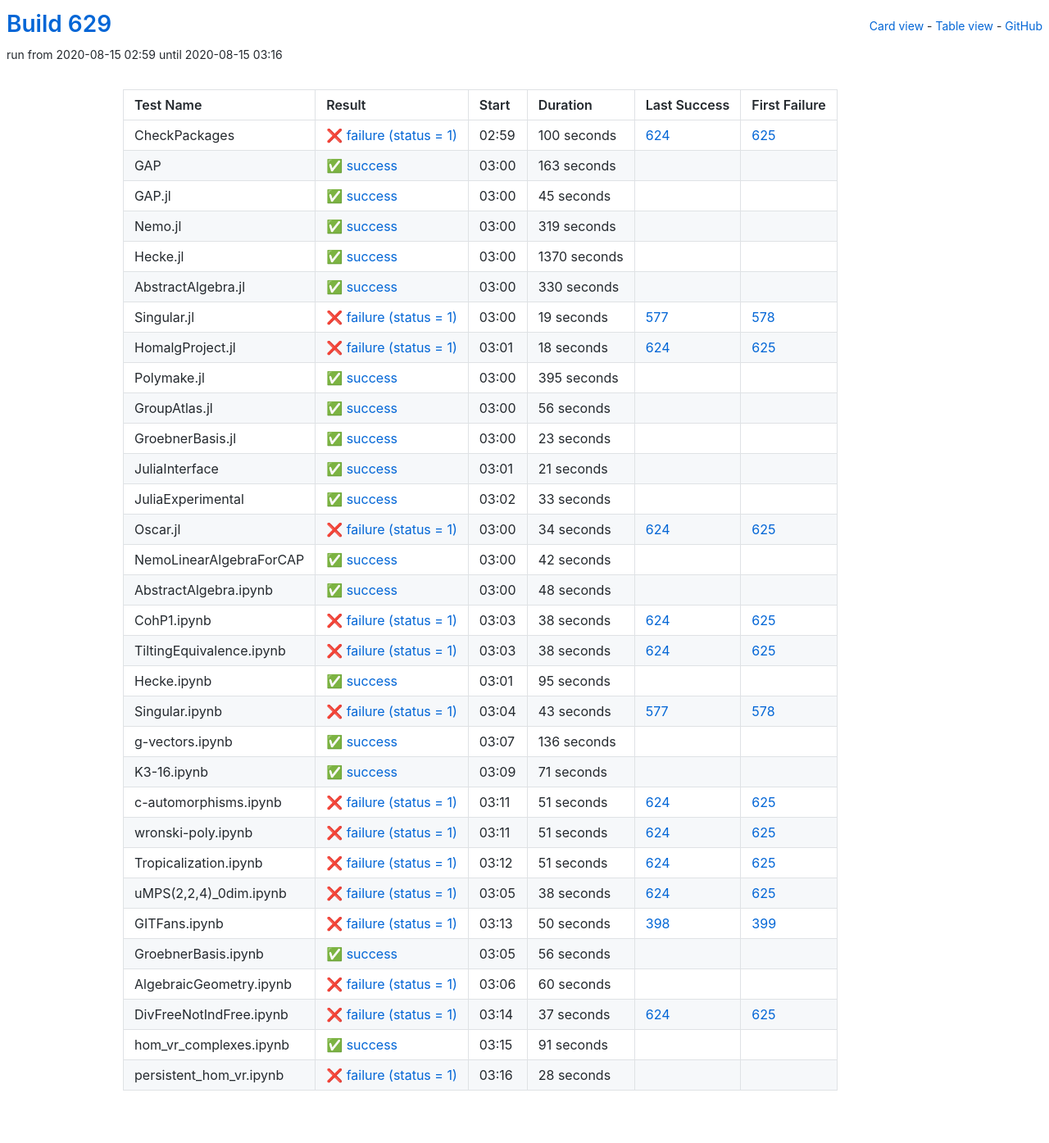
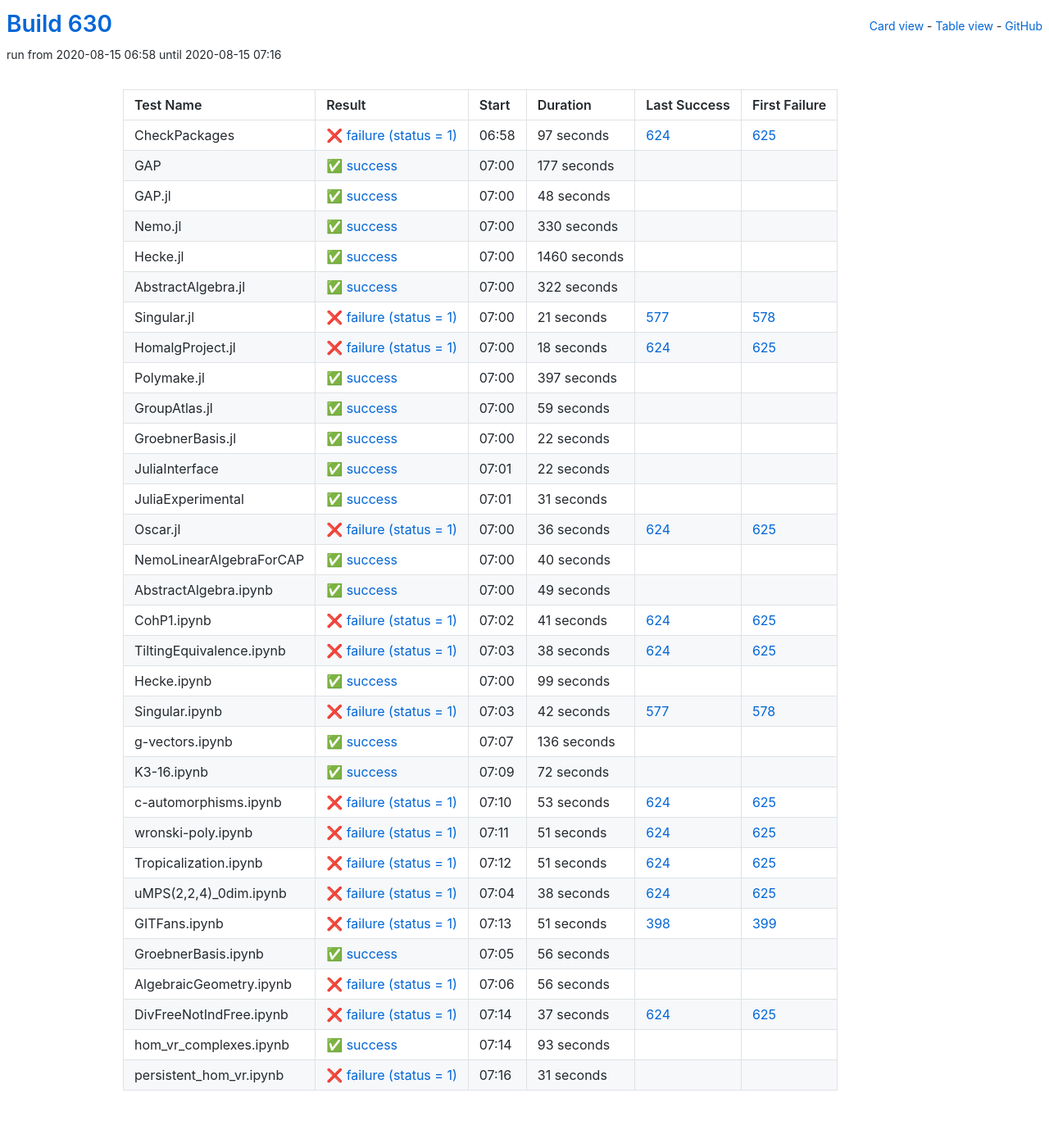
Before and after one commit to oscar-system/oscar-ci-status-stable, a Jekyll site: the page built from table.html, in a window 1280 px wide. Shown: the whole page at 82% size. Built offline with Jekyll 4.4.1, drawn with Linux system fonts in a browser that asks for light colours.

Commit message:
Build #630

```diff
--- a/_data/ci.yml
+++ b/_data/ci.yml
@@ -1,6 +1,6 @@
 ---
-build: 629
-build_url: https://oscarci.mathematik.uni-kl.de/job/oscar-stable/629/
+build: 630
+build_url: https://oscarci.mathematik.uni-kl.de/job/oscar-stable/630/
 job: oscar-stable
 organization: oscar-system
 repo: oscar-ci-status-stable
@@ -8,68 +8,44 @@ repourl: https://github.com/oscar-system/oscar-ci-status-stable
 tests:
 - name: CheckPackages
   id: checkpackages
-  log: https://oscarci.mathematik.uni-kl.de/job/oscar-stable/629/artifact/logs/build-629/CheckPackages.log
-  start: 2020-08-15 02:59
+  log: https://oscarci.mathematik.uni-kl.de/job/oscar-stable/630/artifact/logs/build-630/CheckPackages.log
+  start: 2020-08-15 06:58
   success: false
   exitcode: 1
   status: failure
-  duration: 100
+  duration: 97
   last_success: 624
   last_success_url: https://oscarci.mathematik.uni-kl.de/job/oscar-stable/624/
   first_failure: 625
   first_failure_url: https://oscarci.mathematik.uni-kl.de/job/oscar-stable/625/
 - name: GAP
   id: gap
-  log: https://oscarci.mathematik.uni-kl.de/job/oscar-stable/629/artifact/logs/build-629/GAP.log
-  start: 2020-08-15 03:00
+  log: https://oscarci.mathematik.uni-kl.de/job/oscar-stable/630/artifact/logs/build-630/GAP.log
+  start: 2020-08-15 07:00
   success: true
   exitcode: 0
   status: success
-  duration: 163
+  duration: 177
   last_success: false
   last_success_url:
   first_failure: false
   first_failure_url:
 - name: GAP.jl
   id: gap-jl
-  log: https://oscarci.mathematik.uni-kl.de/job/oscar-stable/629/artifact/logs/build-629/GAP.jl.log
-  start: 2020-08-15 03:00
+  log: https://oscarci.mathematik.uni-kl.de/job/oscar-stable/630/artifact/logs/build-630/GAP.jl.log
+  start: 2020-08-15 07:00
   success: true
   exitcode: 0
   status: success
-  duration: 45
+  duration: 48
   last_success: false
   last_success_url:
   first_failure: false
   first_failure_url:
 - name: Nemo.jl
   id: nemo-jl
-  log: https://oscarci.mathematik.uni-kl.de/job/oscar-stable/629/artifact/logs/build-629/Nemo.jl.log
-  start: 2020-08-15 03:00
-  success: true
-  exitcode: 0
-  status: success
-  duration: 319
-  last_success: false
-  last_success_url:
-  first_failure: false
-  first_failure_url:
-- name: Hecke.jl
-  id: hecke-jl
-  log: https://oscarci.mathematik.uni-kl.de/job/oscar-stable/629/artifact/logs/build-629/Hecke.jl.log
-  start: 2020-08-15 03:00
-  success: true
-  exitcode: 0
-  status: success
-  duration: 1370
-  last_success: false
-  last_success_url:
-  first_failure: false
-  first_failure_url:
-- name: AbstractAlgebra.jl
-  id: abstractalgebra-jl
-  log: https://oscarci.mathematik.uni-kl.de/job/oscar-stable/629/artifact/logs/build-629/AbstractAlgebra.jl.log
-  start: 2020-08-15 03:00
+  log: https://oscarci.mathematik.uni-kl.de/job/oscar-stable/630/artifact/logs/build-630/Nemo.jl.log
+  start: 2020-08-15 07:00
   success: true
   exitcode: 0
   status: success
@@ -78,22 +54,46 @@ tests:
   last_success_url:
   first_failure: false
   first_failure_url:
+- name: Hecke.jl
+  id: hecke-jl
+  log: https://oscarci.mathematik.uni-kl.de/job/oscar-stable/630/artifact/logs/build-630/Hecke.jl.log
+  start: 2020-08-15 07:00
+  success: true
+  exitcode: 0
+  status: success
+  duration: 1460
+  last_success: false
+  last_success_url:
+  first_failure: false
+  first_failure_url:
+- name: AbstractAlgebra.jl
+  id: abstractalgebra-jl
+  log: https://oscarci.mathematik.uni-kl.de/job/oscar-stable/630/artifact/logs/build-630/AbstractAlgebra.jl.log
+  start: 2020-08-15 07:00
+  success: true
+  exitcode: 0
+  status: success
+  duration: 322
+  last_success: false
+  last_success_url:
+  first_failure: false
+  first_failure_url:
 - name: Singular.jl
   id: singular-jl
-  log: https://oscarci.mathematik.uni-kl.de/job/oscar-stable/629/artifact/logs/build-629/Singular.jl.log
-  start: 2020-08-15 03:00
+  log: https://oscarci.mathematik.uni-kl.de/job/oscar-stable/630/artifact/logs/build-630/Singular.jl.log
+  start: 2020-08-15 07:00
   success: false
   exitcode: 1
   status: failure
-  duration: 19
+  duration: 21
   last_success: 577
   last_success_url: https://oscarci.mathematik.uni-kl.de/job/oscar-stable/577/
   first_failure: 578
   first_failure_url: https://oscarci.mathematik.uni-kl.de/job/oscar-stable/578/
 - name: HomalgProject.jl
   id: homalgproject-jl
-  log: https://oscarci.mathematik.uni-kl.de/job/oscar-stable/629/artifact/logs/build-629/HomalgProject.jl.log
-  start: 2020-08-15 03:01
+  log: https://oscarci.mathematik.uni-kl.de/job/oscar-stable/630/artifact/logs/build-630/HomalgProject.jl.log
+  start: 2020-08-15 07:00
   success: false
   exitcode: 1
   status: failure
@@ -104,116 +104,116 @@ tests:
   first_failure_url: https://oscarci.mathematik.uni-kl.de/job/oscar-stable/625/
 - name: Polymake.jl
   id: polymake-jl
-  log: https://oscarci.mathematik.uni-kl.de/job/oscar-stable/629/artifact/logs/build-629/Polymake.jl.log
-  start: 2020-08-15 03:00
+  log: https://oscarci.mathematik.uni-kl.de/job/oscar-stable/630/artifact/logs/build-630/Polymake.jl.log
+  start: 2020-08-15 07:00
   success: true
   exitcode: 0
   status: success
-  duration: 395
+  duration: 397
   last_success: false
   last_success_url:
   first_failure: false
   first_failure_url:
 - name: GroupAtlas.jl
   id: groupatlas-jl
-  log: https://oscarci.mathematik.uni-kl.de/job/oscar-stable/629/artifact/logs/build-629/GroupAtlas.jl.log
-  start: 2020-08-15 03:00
+  log: https://oscarci.mathematik.uni-kl.de/job/oscar-stable/630/artifact/logs/build-630/GroupAtlas.jl.log
+  start: 2020-08-15 07:00
   success: true
   exitcode: 0
   status: success
-  duration: 56
+  duration: 59
   last_success: false
   last_success_url:
   first_failure: false
   first_failure_url:
 - name: GroebnerBasis.jl
   id: groebnerbasis-jl
-  log: https://oscarci.mathematik.uni-kl.de/job/oscar-stable/629/artifact/logs/build-629/GroebnerBasis.jl.log
-  start: 2020-08-15 03:00
+  log: https://oscarci.mathematik.uni-kl.de/job/oscar-stable/630/artifact/logs/build-630/GroebnerBasis.jl.log
+  start: 2020-08-15 07:00
   success: true
   exitcode: 0
   status: success
-  duration: 23
+  duration: 22
   last_success: false
   last_success_url:
   first_failure: false
   first_failure_url:
 - name: JuliaInterface
   id: juliainterface
-  log: https://oscarci.mathematik.uni-kl.de/job/oscar-stable/629/artifact/logs/build-629/JuliaInterface.log
-  start: 2020-08-15 03:01
+  log: https://oscarci.mathematik.uni-kl.de/job/oscar-stable/630/artifact/logs/build-630/JuliaInterface.log
+  start: 2020-08-15 07:01
   success: true
   exitcode: 0
   status: success
-  duration: 21
+  duration: 22
   last_success: false
   last_success_url:
   first_failure: false
   first_failure_url:
 - name: JuliaExperimental
   id: juliaexperimental
-  log: https://oscarci.mathematik.uni-kl.de/job/oscar-stable/629/artifact/logs/build-629/JuliaExperimental.log
-  start: 2020-08-15 03:02
+  log: https://oscarci.mathematik.uni-kl.de/job/oscar-stable/630/artifact/logs/build-630/JuliaExperimental.log
+  start: 2020-08-15 07:01
   success: true
   exitcode: 0
   status: success
-  duration: 33
+  duration: 31
   last_success: false
   last_success_url:
   first_failure: false
   first_failure_url:
 - name: Oscar.jl
   id: oscar-jl
-  log: https://oscarci.mathematik.uni-kl.de/job/oscar-stable/629/artifact/logs/build-629/Oscar.jl.log
-  start: 2020-08-15 03:00
+  log: https://oscarci.mathematik.uni-kl.de/job/oscar-stable/630/artifact/logs/build-630/Oscar.jl.log
+  start: 2020-08-15 07:00
   success: false
   exitcode: 1
   status: failure
-  duration: 34
+  duration: 36
   last_success: 624
   last_success_url: https://oscarci.mathematik.uni-kl.de/job/oscar-stable/624/
   first_failure: 625
   first_failure_url: https://oscarci.mathematik.uni-kl.de/job/oscar-stable/625/
 - name: NemoLinearAlgebraForCAP
   id: nemolinearalgebraforcap
-  log: https://oscarci.mathematik.uni-kl.de/job/oscar-stable/629/artifact/logs/build-629/NemoLinearAlgebraForCAP.log
-  start: 2020-08-15 03:00
+  log: https://oscarci.mathematik.uni-kl.de/job/oscar-stable/630/artifact/logs/build-630/NemoLinearAlgebraForCAP.log
+  start: 2020-08-15 07:00
   success: true
   exitcode: 0
   status: success
-  duration: 42
+  duration: 40
   last_success: false
   last_success_url:
   first_failure: false
   first_failure_url:
 - name: AbstractAlgebra.ipynb
   id: abstractalgebra-ipynb
-  log: https://oscarci.mathematik.uni-kl.de/job/oscar-stable/629/artifact/logs/build-629/AbstractAlgebra.ipynb.log
-  start: 2020-08-15 03:00
+  log: https://oscarci.mathematik.uni-kl.de/job/oscar-stable/630/artifact/logs/build-630/AbstractAlgebra.ipynb.log
+  start: 2020-08-15 07:00
   success: true
   exitcode: 0
   status: success
-  duration: 48
+  duration: 49
   last_success: false
   last_success_url:
   first_failure: false
   first_failure_url:
 - name: CohP1.ipynb
   id: cohp1-ipynb
-  log: https://oscarci.mathematik.uni-kl.de/job/oscar-stable/629/artifact/logs/build-629/CohP1.ipynb.log
-  start: 2020-08-15 03:03
+  log: https://oscarci.mathematik.uni-kl.de/job/oscar-stable/630/artifact/logs/build-630/CohP1.ipynb.log
+  start: 2020-08-15 07:02
   success: false
   exitcode: 1
   status: failure
-  duration: 38
+  duration: 41
   last_success: 624
   last_success_url: https://oscarci.mathematik.uni-kl.de/job/oscar-stable/624/
   first_failure: 625
   first_failure_url: https://oscarci.mathematik.uni-kl.de/job/oscar-stable/625/
 - name: TiltingEquivalence.ipynb
   id: tiltingequivalence-ipynb
-  log: https://oscarci.mathematik.uni-kl.de/job/oscar-stable/629/artifact/logs/build-629/TiltingEquivalence.ipynb.log
-  start: 2020-08-15 03:03
+  log: https://oscarci.mathematik.uni-kl.de/job/oscar-stable/630/artifact/logs/build-630/TiltingEquivalence.ipynb.log
+  start: 2020-08-15 07:03
   success: false
   exitcode: 1
   status: failure
@@ -224,32 +224,32 @@ tests:
   first_failure_url: https://oscarci.mathematik.uni-kl.de/job/oscar-stable/625/
 - name: Hecke.ipynb
   id: hecke-ipynb
-  log: https://oscarci.mathematik.uni-kl.de/job/oscar-stable/629/artifact/logs/build-629/Hecke.ipynb.log
-  start: 2020-08-15 03:01
+  log: https://oscarci.mathematik.uni-kl.de/job/oscar-stable/630/artifact/logs/build-630/Hecke.ipynb.log
+  start: 2020-08-15 07:00
   success: true
   exitcode: 0
   status: success
-  duration: 95
+  duration: 99
   last_success: false
   last_success_url:
   first_failure: false
   first_failure_url:
 - name: Singular.ipynb
   id: singular-ipynb
-  log: https://oscarci.mathematik.uni-kl.de/job/oscar-stable/629/artifact/logs/build-629/Singular.ipynb.log
-  start: 2020-08-15 03:04
+  log: https://oscarci.mathematik.uni-kl.de/job/oscar-stable/630/artifact/logs/build-630/Singular.ipynb.log
+  start: 2020-08-15 07:03
   success: false
   exitcode: 1
   status: failure
-  duration: 43
+  duration: 42
   last_success: 577
   last_success_url: https://oscarci.mathematik.uni-kl.de/job/oscar-stable/577/
   first_failure: 578
   first_failure_url: https://oscarci.mathematik.uni-kl.de/job/oscar-stable/578/
 - name: g-vectors.ipynb
   id: g-vectors-ipynb
-  log: https://oscarci.mathematik.uni-kl.de/job/oscar-stable/629/artifact/logs/build-629/g-vectors.ipynb.log
-  start: 2020-08-15 03:07
+  log: https://oscarci.mathematik.uni-kl.de/job/oscar-stable/630/artifact/logs/build-630/g-vectors.ipynb.log
+  start: 2020-08-15 07:07
   success: true
   exitcode: 0
   status: success
@@ -260,32 +260,32 @@ tests:
   first_failure_url:
 - name: K3-16.ipynb
   id: k3-16-ipynb
-  log: https://oscarci.mathematik.uni-kl.de/job/oscar-stable/629/artifact/logs/build-629/K3-16.ipynb.log
-  start: 2020-08-15 03:09
+  log: https://oscarci.mathematik.uni-kl.de/job/oscar-stable/630/artifact/logs/build-630/K3-16.ipynb.log
+  start: 2020-08-15 07:09
   success: true
   exitcode: 0
   status: success
-  duration: 71
+  duration: 72
   last_success: false
   last_success_url:
   first_failure: false
   first_failure_url:
 - name: c-automorphisms.ipynb
   id: c-automorphisms-ipynb
-  log: https://oscarci.mathematik.uni-kl.de/job/oscar-stable/629/artifact/logs/build-629/c-automorphisms.ipynb.log
-  start: 2020-08-15 03:11
+  log: https://oscarci.mathematik.uni-kl.de/job/oscar-stable/630/artifact/logs/build-630/c-automorphisms.ipynb.log
+  start: 2020-08-15 07:10
   success: false
   exitcode: 1
   status: failure
-  duration: 51
+  duration: 53
   last_success: 624
   last_success_url: https://oscarci.mathematik.uni-kl.de/job/oscar-stable/624/
   first_failure: 625
   first_failure_url: https://oscarci.mathematik.uni-kl.de/job/oscar-stable/625/
 - name: wronski-poly.ipynb
   id: wronski-poly-ipynb
-  log: https://oscarci.mathematik.uni-kl.de/job/oscar-stable/629/artifact/logs/build-629/wronski-poly.ipynb.log
-  start: 2020-08-15 03:11
+  log: https://oscarci.mathematik.uni-kl.de/job/oscar-stable/630/artifact/logs/build-630/wronski-poly.ipynb.log
+  start: 2020-08-15 07:11
   success: false
   exitcode: 1
   status: failure
@@ -296,8 +296,8 @@ tests:
   first_failure_url: https://oscarci.mathematik.uni-kl.de/job/oscar-stable/625/
 - name: Tropicalization.ipynb
   id: tropicalization-ipynb
-  log: https://oscarci.mathematik.uni-kl.de/job/oscar-stable/629/artifact/logs/build-629/Tropicalization.ipynb.log
-  start: 2020-08-15 03:12
+  log: https://oscarci.mathematik.uni-kl.de/job/oscar-stable/630/artifact/logs/build-630/Tropicalization.ipynb.log
+  start: 2020-08-15 07:12
   success: false
   exitcode: 1
   status: failure
@@ -308,8 +308,8 @@ tests:
   first_failure_url: https://oscarci.mathematik.uni-kl.de/job/oscar-stable/625/
 - name: uMPS(2,2,4)_0dim.ipynb
   id: umps-2-2-4-0dim-ipynb
-  log: https://oscarci.mathematik.uni-kl.de/job/oscar-stable/629/artifact/logs/build-629/uMPS-2-2-4-_0dim.ipynb.log
-  start: 2020-08-15 03:05
+  log: https://oscarci.mathematik.uni-kl.de/job/oscar-stable/630/artifact/logs/build-630/uMPS-2-2-4-_0dim.ipynb.log
+  start: 2020-08-15 07:04
   success: false
   exitcode: 1
   status: failure
@@ -320,20 +320,20 @@ tests:
   first_failure_url: https://oscarci.mathematik.uni-kl.de/job/oscar-stable/625/
 - name: GITFans.ipynb
   id: gitfans-ipynb
-  log: https://oscarci.mathematik.uni-kl.de/job/oscar-stable/629/artifact/logs/build-629/GITFans.ipynb.log
-  start: 2020-08-15 03:13
+  log: https://oscarci.mathematik.uni-kl.de/job/oscar-stable/630/artifact/logs/build-630/GITFans.ipynb.log
+  start: 2020-08-15 07:13
   success: false
   exitcode: 1
   status: failure
-  duration: 50
+  duration: 51
   last_success: 398
   last_success_url: https://oscarci.mathematik.uni-kl.de/job/oscar-stable/398/
   first_failure: 399
   first_failure_url: https://oscarci.mathematik.uni-kl.de/job/oscar-stable/399/
 - name: GroebnerBasis.ipynb
   id: groebnerbasis-ipynb
-  log: https://oscarci.mathematik.uni-kl.de/job/oscar-stable/629/artifact/logs/build-629/GroebnerBasis.ipynb.log
-  start: 2020-08-15 03:05
+  log: https://oscarci.mathematik.uni-kl.de/job/oscar-stable/630/artifact/logs/build-630/GroebnerBasis.ipynb.log
+  start: 2020-08-15 07:05
   success: true
   exitcode: 0
   status: success
@@ -344,20 +344,20 @@ tests:
   first_failure_url:
 - name: AlgebraicGeometry.ipynb
   id: algebraicgeometry-ipynb
-  log: https://oscarci.mathematik.uni-kl.de/job/oscar-stable/629/artifact/logs/build-629/AlgebraicGeometry.ipynb.log
-  start: 2020-08-15 03:06
+  log: https://oscarci.mathematik.uni-kl.de/job/oscar-stable/630/artifact/logs/build-630/AlgebraicGeometry.ipynb.log
+  start: 2020-08-15 07:06
   success: false
   exitcode: 1
   status: failure
-  duration: 60
+  duration: 56
   last_success: false
   last_success_url:
   first_failure: false
   first_failure_url:
 - name: DivFreeNotIndFree.ipynb
   id: divfreenotindfree-ipynb
-  log: https://oscarci.mathematik.uni-kl.de/job/oscar-stable/629/artifact/logs/build-629/DivFreeNotIndFree.ipynb.log
-  start: 2020-08-15 03:14
+  log: https://oscarci.mathematik.uni-kl.de/job/oscar-stable/630/artifact/logs/build-630/DivFreeNotIndFree.ipynb.log
+  start: 2020-08-15 07:14
   success: false
   exitcode: 1
   status: failure
@@ -368,24 +368,24 @@ tests:
   first_failure_url: https://oscarci.mathematik.uni-kl.de/job/oscar-stable/625/
 - name: hom_vr_complexes.ipynb
   id: hom-vr-complexes-ipynb
-  log: https://oscarci.mathematik.uni-kl.de/job/oscar-stable/629/artifact/logs/build-629/hom_vr_complexes.ipynb.log
-  start: 2020-08-15 03:15
+  log: https://oscarci.mathematik.uni-kl.de/job/oscar-stable/630/artifact/logs/build-630/hom_vr_complexes.ipynb.log
+  start: 2020-08-15 07:14
   success: true
   exitcode: 0
   status: success
-  duration: 91
+  duration: 93
   last_success: false
   last_success_url:
   first_failure: false
   first_failure_url:
 - name: persistent_hom_vr.ipynb
   id: persistent-hom-vr-ipynb
-  log: https://oscarci.mathematik.uni-kl.de/job/oscar-stable/629/artifact/logs/build-629/persistent_hom_vr.ipynb.log
-  start: 2020-08-15 03:16
+  log: https://oscarci.mathematik.uni-kl.de/job/oscar-stable/630/artifact/logs/build-630/persistent_hom_vr.ipynb.log
+  start: 2020-08-15 07:16
   success: false
   exitcode: 1
   status: failure
-  duration: 28
+  duration: 31
   last_success: false
   last_success_url:
   first_failure: false
```
Also changed, not shown: README.md.
